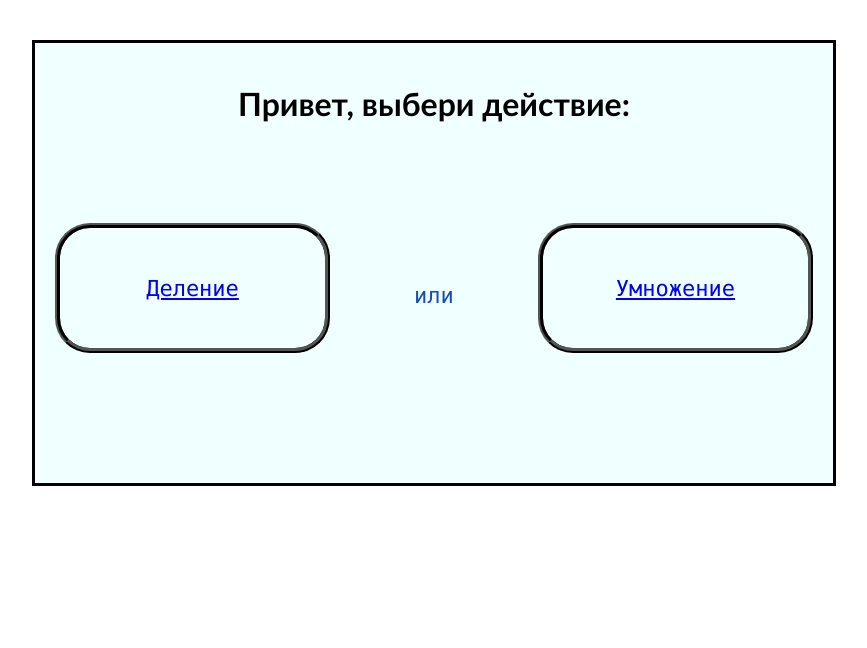
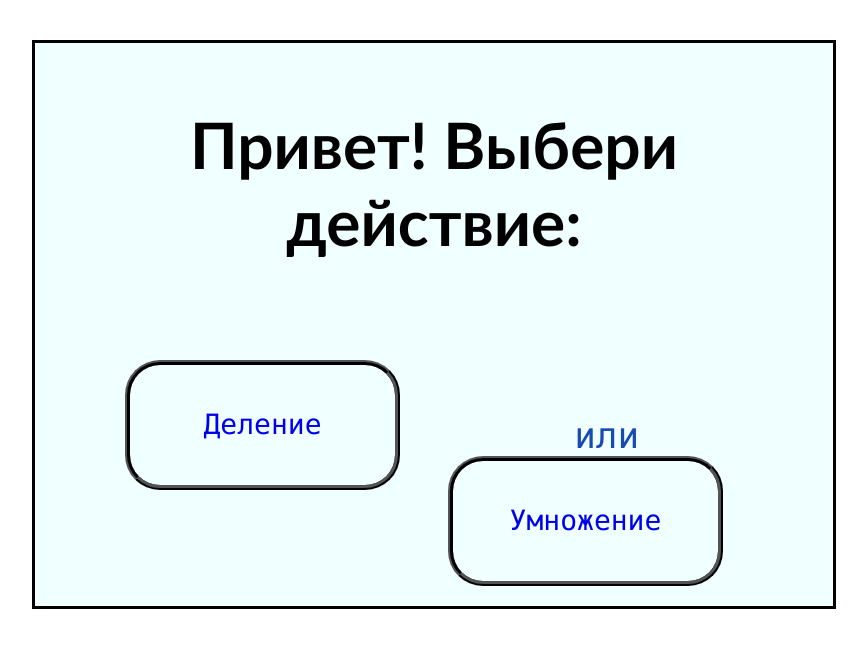
Before and after one commit to Soulharm/Study, a Django app: template calculations/templates/calculations/index.html in a window 1280 px wide. Shown: the top 648 px of the page, without its empty margins (206-1073 px from the left). Run offline with Django 3.2, Linux system fonts and the light colour scheme; the template is opened without the code that fills it, so the values that code supplies are empty.

Commit message:
Работа с блоками

```diff
--- a/calculations/static/calculations/css/styles.css
+++ b/calculations/static/calculations/css/styles.css
@@ -1,43 +1,44 @@
 #container {
     padding: 20px;
     width: 60%;
-    height: 400px;
     border: 3px solid black;
     margin-top: 40px;
     margin-right: auto;
     margin-left: auto;
     background-color: azure;
     text-align: center;
-    font-family: Calibri, serif;
+    font-size: 32px;
+    font-family: Calibri;
     display: table;
 }
-.command-button {
+.div-button {
     height: 120px;
     width: 35%;
-    display: flex;
+    display: block;
+    line-height: 120px;
+    text-decoration: none;
 }
 #divormult {
     margin-top: 100px;
-    font-size: 22px;
+    font-size: 28px;
     font-family: "Bitstream Vera Sans Mono", Monaco, "Courier New", Courier, monospace;
 }
-#container div a {
-    display: table;
-    margin: auto;
-}
+
 #division {
     float: left;
     border: 5px ridge black;
     border-radius: 35px;
+    margin-left: 70px;
 }
 #multiplication {
     float: right;
     border: 5px ridge black;
     border-radius: 35px;
+    margin-right: 90px;
 }
 #divormult span {
     color: #174ab3;
     display: inline-block;
-    margin-top: 60px;
-
+    margin-top: 55px;
+    font-size: 36px;
 }
--- a/calculations/templates/calculations/index.html
+++ b/calculations/templates/calculations/index.html
@@ -9,15 +9,11 @@
 </head>
 <body>
 <div id="container">
-    <h1>Привет, выбери действие:</h1>
+    <h1>Привет! Выбери действие:</h1>
     <div id="divormult">
-        <div id="division" class="command-button">
-            <a href="#" class="text-style">Деление</a>
-        </div>
-        <span class="text-style">или</span>
-        <div id="multiplication" class="command-button">
-            <a href="#" class="text-style">Умножение</a>
-        </div>
+        <a href="#" class="div-button" id="division">Деление</a>
+        <span>или</span>
+        <a href="#" class="div-button" id="multiplication">Умножение</a>
     </div>
 </div>
 </body>
```
